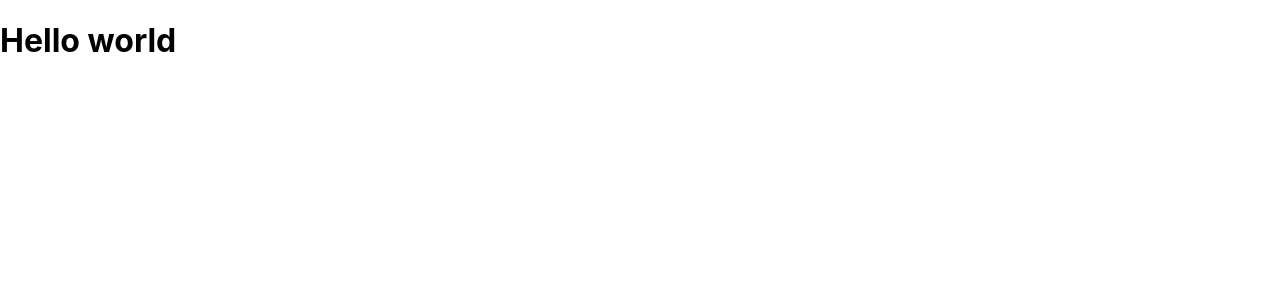
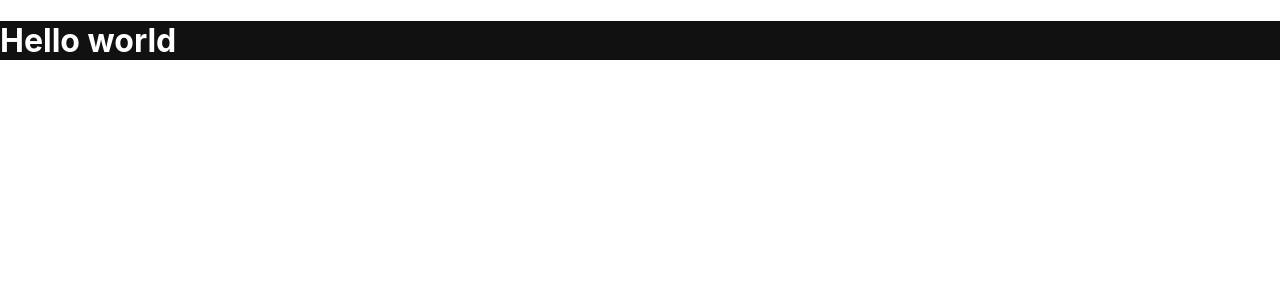
Before and after one commit to mikeybell/countries-api, a React (Create React App) app: page / in a window 1280 px wide. Shown: the top 300 px of the page. Built offline with nearby package versions, Linux system fonts and the light colour scheme.

Commit message:
chore: basic theme setup

```diff
--- a/src/components/App.tsx
+++ b/src/components/App.tsx
@@ -1,7 +1,13 @@
-import React from 'react';
+import React, { useState } from 'react';
+import '../styles/app.css';
+import '../styles/theme.css';
 
 export const App = () => {
+  const [theme, setTheme] = useState('dark');
+
   return (
-    <h1>Hello world</h1>
+    <div className={`app ${theme}`}>
+      <h1>Hello world</h1>
+    </div>
   );
 }
--- /dev/null
+++ b/src/styles/app.css
@@ -0,0 +1,4 @@
+.app {
+  background: var(--theme-page-background);
+  color: var(--theme-page-text);
+}
--- /dev/null
+++ b/src/styles/theme.css
@@ -0,0 +1,11 @@
+.light {
+  --theme-color: #A80000;
+  --theme-page-background: #FFF;
+  --theme-page-text: #111;
+}
+
+.dark {
+  --theme-color: #0000A8;
+  --theme-page-background: #111;
+  --theme-page-text: #FFF;
+}
```
Also changed, not shown: 2 other files (tests, documents, lock files or other folders).
